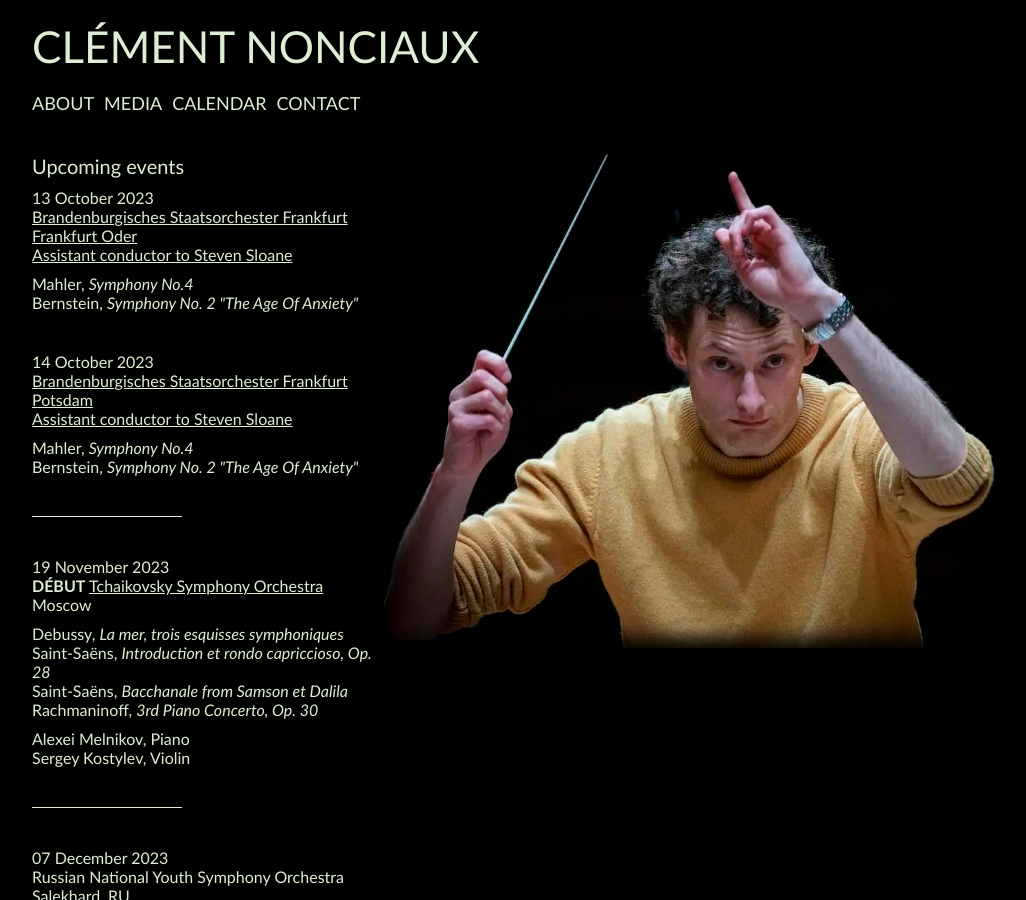
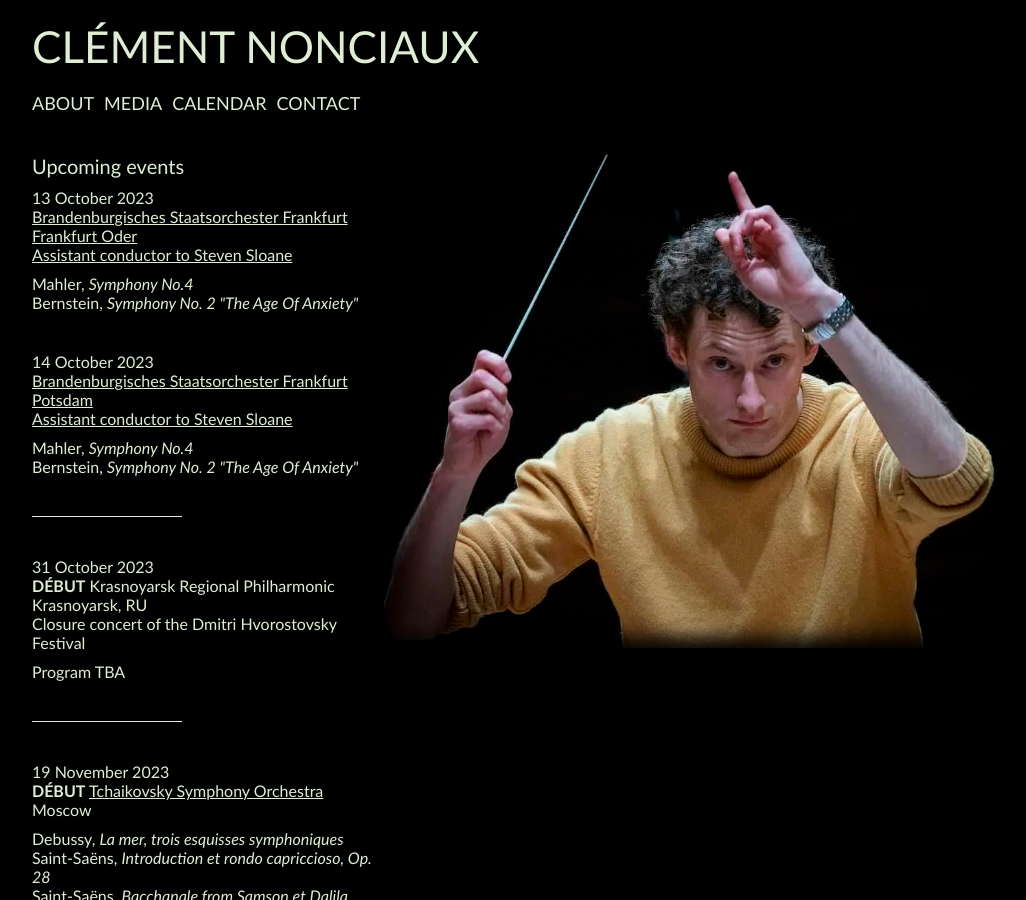
Before and after one commit to martincadoux/clementnonciaux.com, a Jekyll site: the page built from _pages/calendar.html, in a window 1280 px wide and 900 px high. Shown: the whole window, without its empty margins (108-1134 px from the left). Built offline with Jekyll 4.4.1, drawn with Linux system fonts in a browser that asks for light colours.

Commit message:
Update events.yml

```diff
--- a/_data/events.yml
+++ b/_data/events.yml
@@ -67,6 +67,14 @@
     Alexei Melnikov, Piano
     Sergey Kostylev, Violin
 
+- date: [2023-10-31]
+  location: |-
+    **DÉBUT** Krasnoyarsk Regional Philharmonic
+    Krasnoyarsk, RU
+    Closure concert of the Dmitri Hvorostovsky Festival
+  program: |-
+    Program TBA
+
 - date: [2023-10-14]
   location: |-
     [Brandenburgisches Staatsorchester Frankfurt
```
